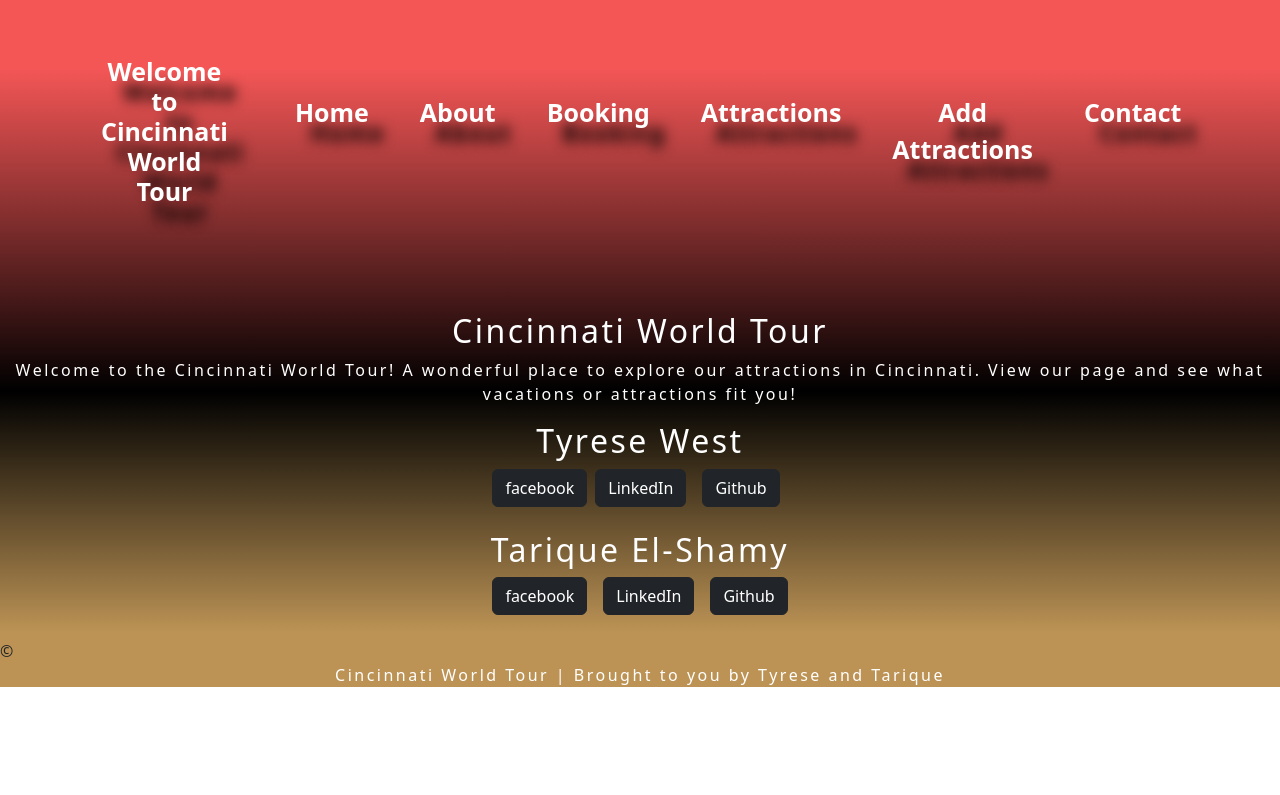
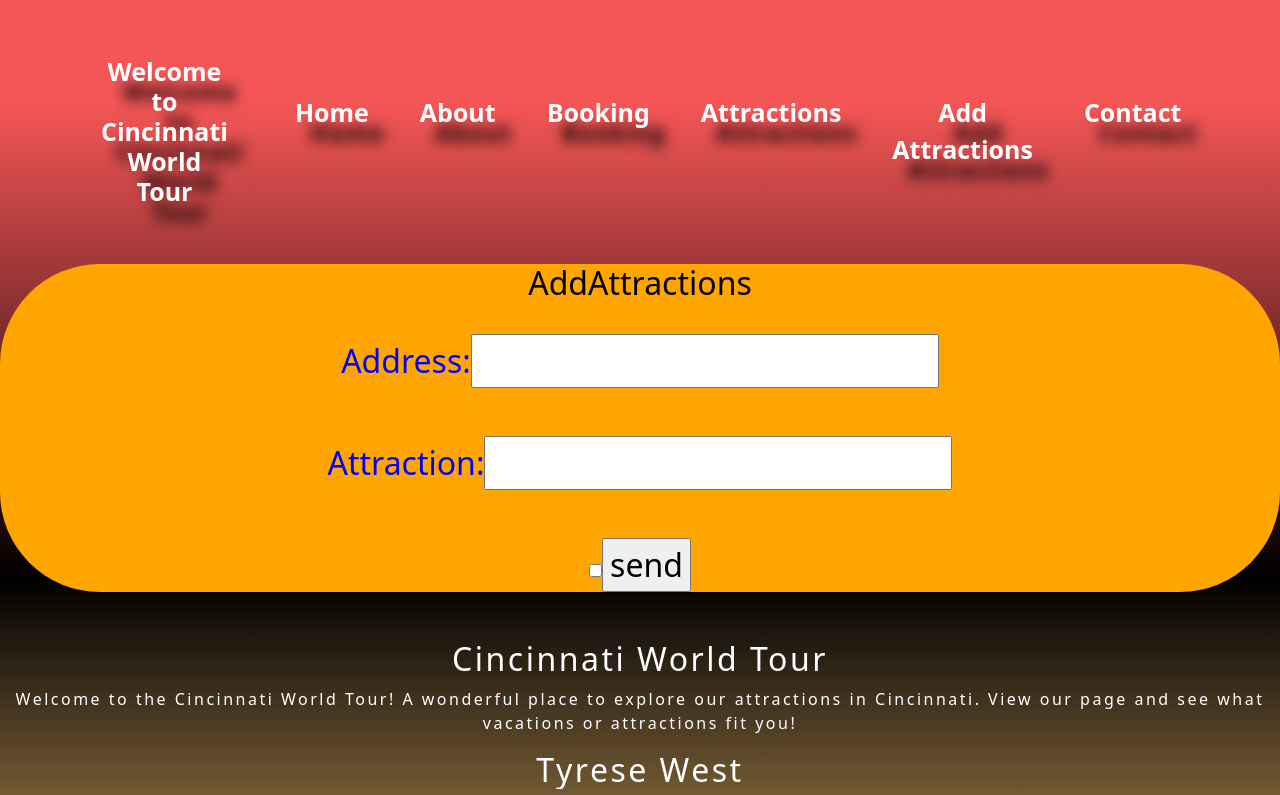
Before and after one commit to Tarique12344/front, a React (Create React App) app: page /addattractions in a window 1280 px wide. Shown: the top 795 px of the page. Built offline with nearby package versions, Linux system fonts and the light colour scheme.

Commit message:
Second week

```diff
--- a/src/App.js
+++ b/src/App.js
@@ -9,6 +9,7 @@ import Header from './pages/partials/Header';
 import './Styles/HomePage.css'
 import Footer from './pages/partials/footer';
 import About from './pages/about';
+import Addattractions from './pages/addattractions';
 
 
 
@@ -24,6 +25,7 @@ class App extends Component {
         <Header/>
           <Route exact path='/' component={Home}/>
           <Route path='/about' component={About}/>
+          <Route path='/addattractions' component={Addattractions}/>
         </Router>
         <br />
         <br />
--- a/src/Styles/addattractions.css
+++ b/src/Styles/addattractions.css
@@ -1,10 +1,11 @@
 .form1{
-    font-size: large;
+    font-size: xx-large;
     text-align: center;
     color: black;
 }
 
 .form2{
+    font-size: xx-large;
     text-align: center;
     color: blue;
 }
--- a/src/pages/addattractions.js
+++ b/src/pages/addattractions.js
@@ -1,24 +1,67 @@
 import React, { Component } from 'react'
-
+import axios from 'axios';
 import '../Styles/addattractions.css'
 
  class Addattractions extends Component {
+  constructor (props){
+    super (props)
+    this.onChangeAddress = this.onChangeAddress.bind(this);
+    this.onChangeAttraction = this.onChangeAttraction.bind(this);
+    this.onSubmit = this.onSubmit.bind(this);
+    this.state = {
+      address: " ",
+      attraction: " "
+    }
+  }
+  onChangeAddress(e){
+    this.setState({
+      address: e.target.value
+    })
+  }
+  onChangeAttraction(e){
+    this.setState({
+      attraction: e.target.value
+    })
+  }
+  onSubmit(e){
+    e.preventDefault();
+    const addattractions ={
+      address: this.state.address,
+      attraction: this.state.attraction
+    }
+  console.log(addattractions)
+
+
+  axios.post('http://localhost:5000/addattraction/add', addattractions)
+  .then(res => console.log(res.data))
+  .catch(err => console.log(err));
+
+  }
   render() {
     return (
       <div className='form3'>
-        <h1 className='form2'>AddAttraction</h1>
+      <div className="container">
+      <h1 className='form1'>AddAttractions</h1>
+          <br />
+         <form onSubmit={this.onSubmit} className='form2'>
+
+           <label  className='text '>Address:</label>
+           <input type="text" placeholder="Enter Address" value={this.state.address} onChange={this.onChangeAddress}/>
            <br />
            <br />
-        <form className='form1'>
-        <label>Address:
-          <input type="text" />
-        </label>
+           <label  className='text'>Attraction:</label>
+           <input type="text" placeholder="Enter Attraction" value={this.state.attraction} onChange={this.onChangeAttraction}/>
           <br />
           <br />
-        <label>Attraction:
-          <input type="text" />
+           <div className="container">
+       <input type="checkbox" id="start" />
+       <label >
+         <input type="submit" value="send" />
        </label>
+     </div>
+
      </form>
+   </div>
    </div>
     )
   }
```
Also changed, not shown: 2 other files (tests, documents, lock files or other folders). Lines whose indentation alone changed are shown as unchanged.
